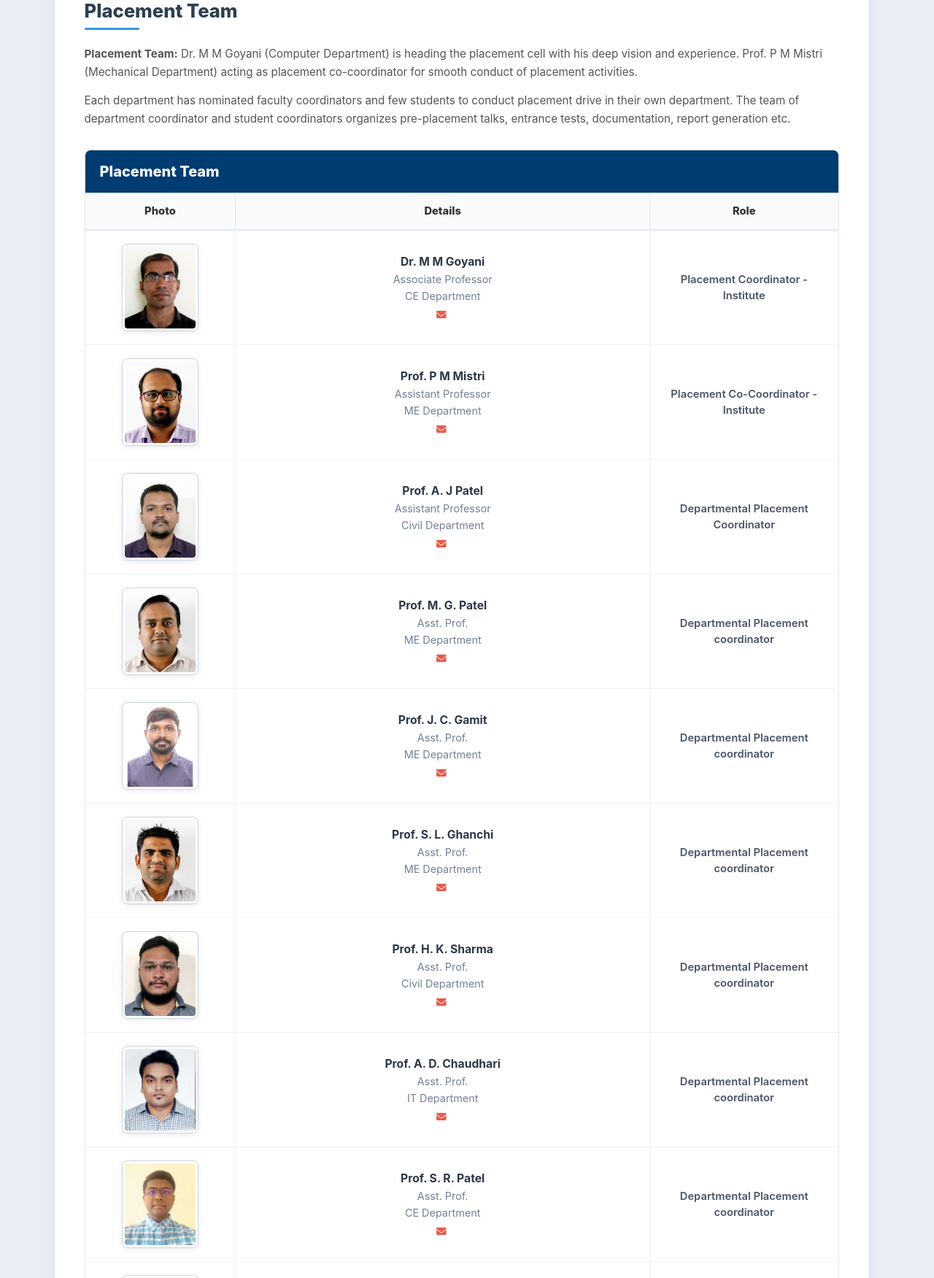
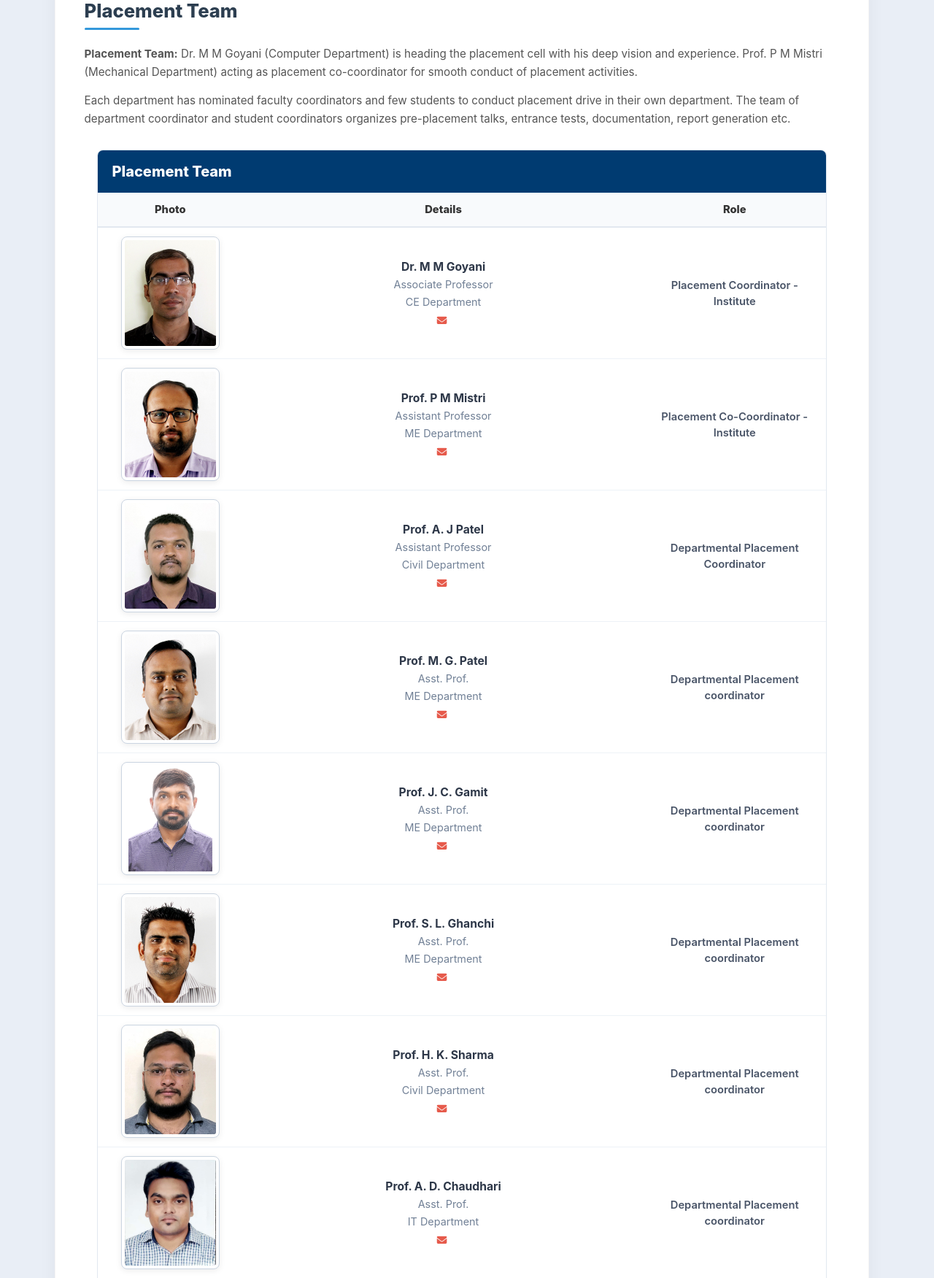
Before and after one commit to Aman-p02/gecm_placement_portal, a PHP site: page /gec_placement_portal/placement_team.php in a window 1280 px wide. Shown: the part 339-2090 px from the top of the page at 73% size. Run offline with PHP 8.4, Linux system fonts and the light colour scheme; data comes from the database, SQL or seed files in the repository; data that the repository does not hold is empty.

```diff
--- a/placement_team.php
+++ b/placement_team.php
@@ -270,7 +270,8 @@ if (empty($team_members)) {
             border-radius: 8px;
             overflow: hidden;
             border: 1px solid #E2E8F0;
-            margin-top: 30px;
+            margin: 30px auto 0 auto;
+            max-width: 1000px;
         }
 
         .team-table-header {
@@ -292,26 +293,16 @@ if (empty($team_members)) {
             color: #333;
             font-weight: 800;
             font-size: 0.92rem;
-            padding: 14px 20px;
+            padding: 12px 15px;
             text-align: center;
             border-bottom: 2px solid #E2E8F0;
-            border-right: 1px solid #E2E8F0;
-        }
-
-        .team-table th:last-child {
-            border-right: none;
         }
 
         .team-table td {
-            padding: 18px 20px;
+            padding: 12px 15px;
             vertical-align: middle;
             border-bottom: 1px solid #EDF2F7;
-            border-right: 1px solid #EDF2F7;
             font-size: 0.92rem;
-        }
-
-        .team-table td:last-child {
-            border-right: none;
         }
 
         .team-table tr:hover {
@@ -320,19 +311,19 @@ if (empty($team_members)) {
 
         /* Photo Column */
         .photo-cell {
-            width: 160px;
+            width: 190px;
             text-align: center;
         }
 
         .faculty-photo {
-            width: 105px;
-            height: 120px;
+            width: 135px;
+            height: 155px;
             object-fit: cover;
             border-radius: 8px;
             border: 1px solid #CBD5E1;
             box-shadow: 0 2px 8px rgba(0, 0, 0, 0.08);
             background: #FFF;
-            padding: 3px;
+            padding: 4px;
         }
 
         /* Details Column */
@@ -380,6 +371,9 @@ if (empty($team_members)) {
 
         /* Mobile Responsive Table (Stacking) */
         @media (max-width: 768px) {
+            .team-table-card {
+                border: none;
+            }
             .team-table thead {
                 display: none;
             }
@@ -393,6 +387,9 @@ if (empty($team_members)) {
                 border-radius: 12px;
                 padding: 15px;
                 box-shadow: 0 4px 15px rgba(0,0,0,0.03);
+            }
+            .team-table tr:last-child {
+                margin-bottom: 0;
             }
             .team-table td {
                 border: none !important;
```
